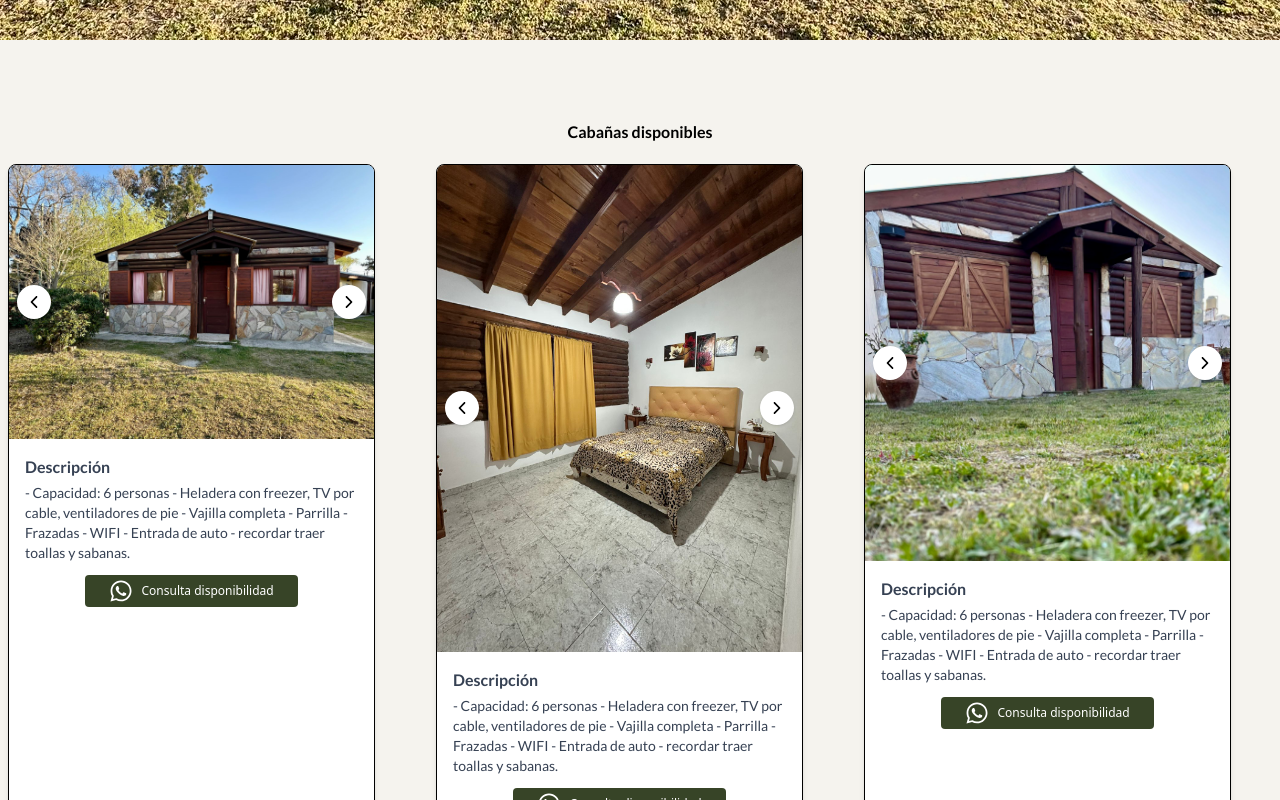
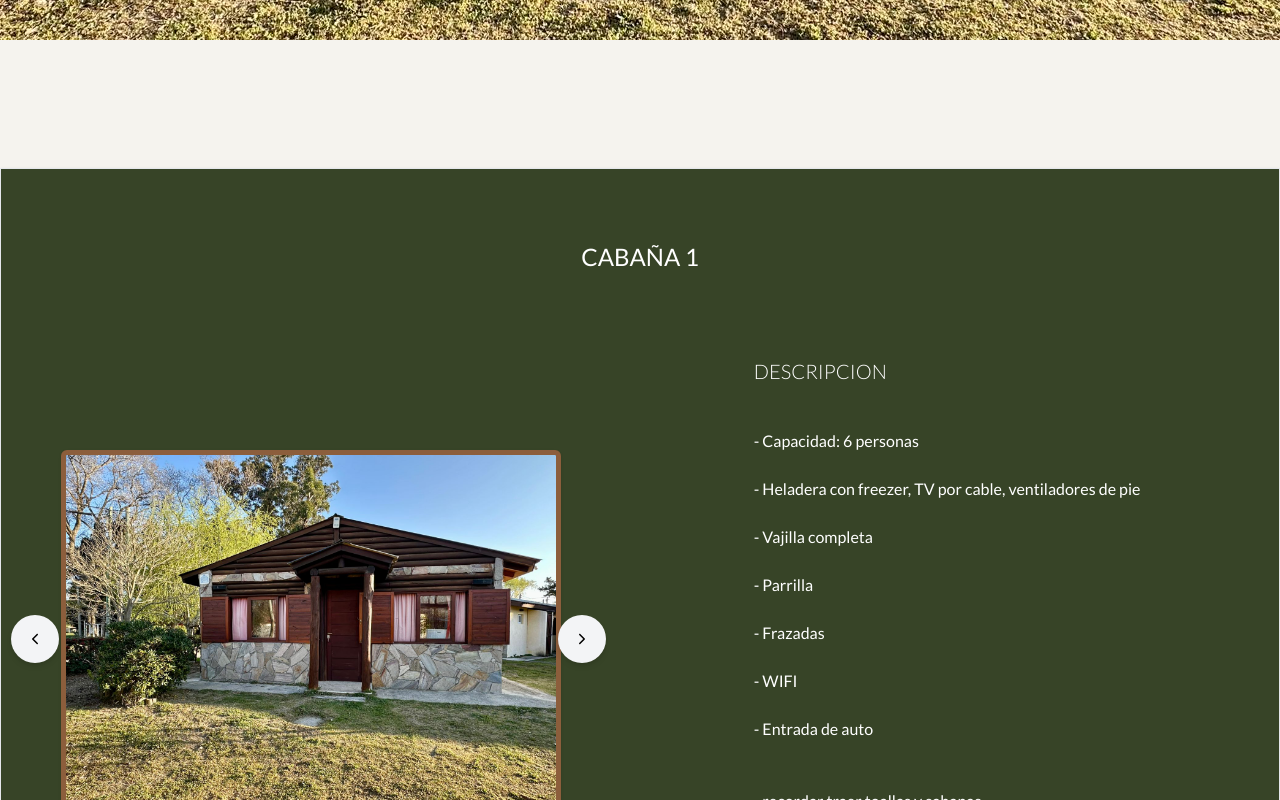
Before and after one commit to matifape/complejoOmbu, a React (Vite) app: page / in a window 1280 px wide. Shown: the part 960-1760 px from the top of the page. Built offline with nearby package versions, Linux system fonts and the light colour scheme; a web font is replaced by a local one.

Commit message:
vuelta atras

```diff
--- a/constants/datas.js
+++ b/constants/datas.js
@@ -66,7 +66,7 @@ const Cab1 = [
 const Cab2 = [
   {
     id: 1,
-    image: "/images/cab2/cab21.jpeg",
+    image: "/images/cab2/cab24.jpeg",
   },
   {
     id: 2,
@@ -77,8 +77,9 @@ const Cab2 = [
     image: "/images/cab2/cab23.jpeg",
   },
   {
-    id: 4,
-    image: "/images/cab2/cab24.jpeg",
+    id:4,
+    image: "/images/cab2/cab21.jpeg"
+    ,
   },
   {
     id: 5,
--- a/src/App.jsx
+++ b/src/App.jsx
@@ -15,7 +15,7 @@ function App() {
     <>
       <Header />
       <Hero />
-      <PruebaCab/>
+      <Cabs/>
       <Servicios />
       <About />
       <Maps/>
--- a/src/components/PruebaCab.jsx
+++ b/src/components/PruebaCab.jsx
@@ -15,8 +15,8 @@ import {
 const Cabs = () => {
   return (
     <>
-    <div className="flex flex-col mt-20">
-        <h3 className="text-center mb-5 font-bold">Cabañas disponibles</h3>
+    <div className="flex flex-col mt-20" id="instalaciones">
+        <h3 className="text-center mb-5 font-bold ">Cabañas disponibles</h3>
 
         <div className="grid gap-5 grid-cols-1 sm:grid-cols-2 lg:grid-cols-3 px-2">
             <PruebaCustom
```
